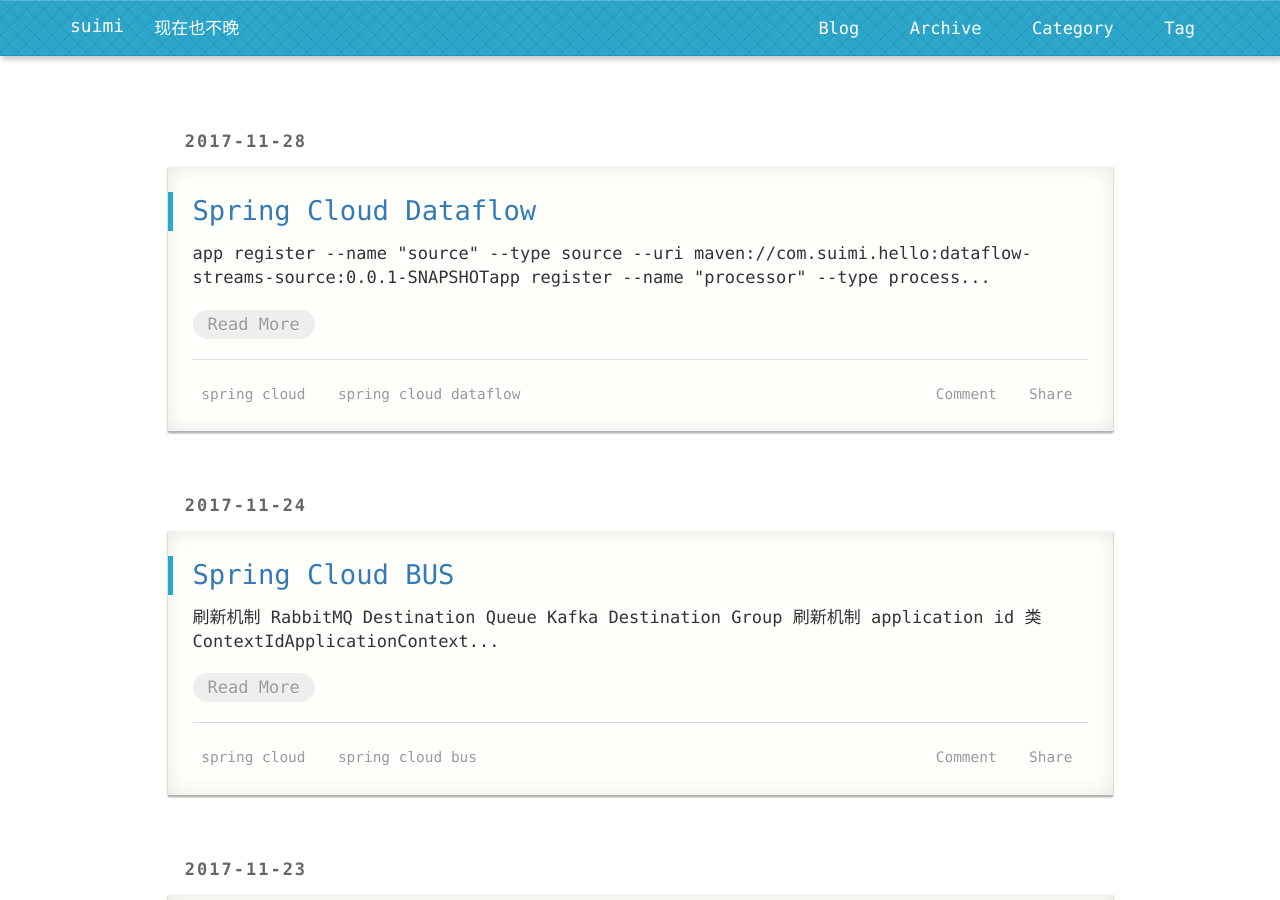
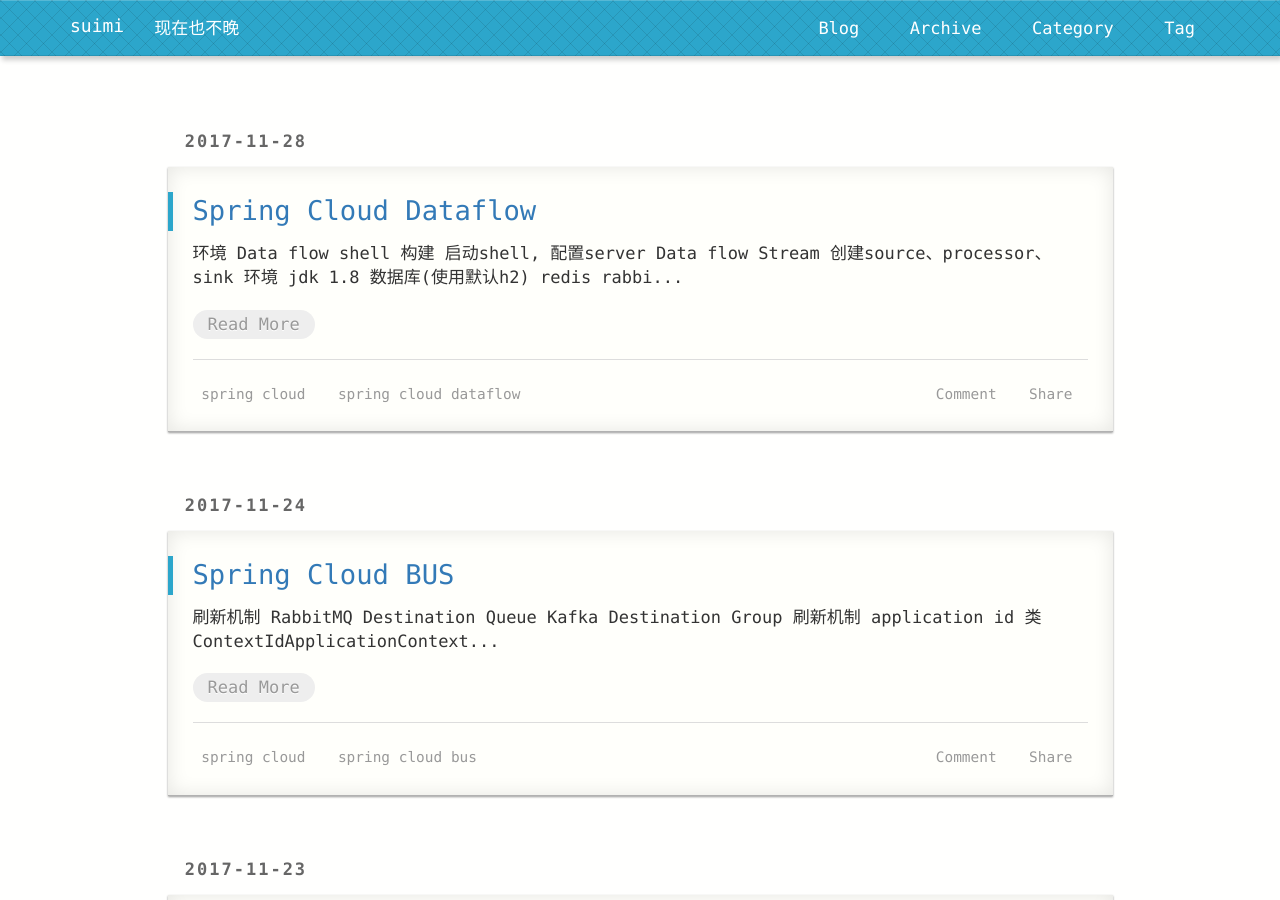
Before and after one commit to suimi/suimi.github.io, a Jekyll site: the page built from index.html, in a window 1280 px wide and 900 px high. Built offline with Jekyll 4.4.1, drawn with Linux system fonts in a browser that asks for light colours; nearby versions of some CDN libraries; the list of posts is cut into pages by our own code; comment, search, counter and statistics services are not loaded; a style sheet for code colours, icons or effects is not loaded; some of the changed lines change nothing that is shown.

Commit message:
spring cloud dataflow

````diff
--- a/_posts/2017-11-28-spring-cloud-dataflow.md
+++ b/_posts/2017-11-28-spring-cloud-dataflow.md
@@ -6,17 +6,184 @@
 * TOC
 {:toc}
 
+# 环境
+- jdk 1.8
+- 数据库(使用默认h2)
+- redis
+- rabbitmq
+- maven
+- spring cloud dataflow
+```xml
+<dependency>
+    <groupId>org.springframework.cloud</groupId>
+    <artifactId>spring-cloud-dataflow-dependencies</artifactId>
+    <version>1.2.3.RELEASE</version>
+    <type>pom</type>
+    <scope>import</scope>
+</dependency>
+<dependency>
+    <groupId>org.springframework.cloud</groupId>
+    <artifactId>spring-cloud-task-dependencies</artifactId>
+    <version>1.2.1.RELEASE</version>
+    <type>pom</type>
+    <scope>import</scope>
+</dependency>
+```
+# Data flow server
+1. pom.xml
+
+```xml
+<dependency>
+    <groupId>org.springframework.cloud</groupId>
+    <artifactId>spring-cloud-starter-dataflow-server-local</artifactId>
+</dependency>
+```
+
+2. `@EnableDataFlowServer`
+
+```java
+@SpringBootApplication
+@EnableDataFlowServer
+public class DataflowServerLocalApplication {
+
+    public static void main(String[] args) {
+        SpringApplication.run(DataflowServerLocalApplication.class, args);
+    }
+}
+
+```
+3. redis配置
+
+```
+spring:
+  redis:
+    host: 192.168.6.20
+    port: 7399
+    password: risetekpassok
+    database: 1
+```
+4. 启动服务
+
+ 服务器以端口9393启动,具体默认配置参见`spring-cloud-starter-dataflow-server-local#dataflow-server.yml` 与`spring-cloud-dataflow-server-core#dataflow-server-defaults.yml`。dashboard 地址`http://localhost:9393/dashboard`
+
+5. maven 配置
+
+由于在app 注册过程(后面会提到)会采用maven路径,在本地测试过程或是其他情形，需要更改maven配置(如localRepository, remote, repositoryes, proxy等),可以在server启动时，加入相应参数,如:
+```
+--maven.localRepository=mylocal
+--maven.remote-repositories.repo1.url=https://repo1
+--maven.remote-repositories.repo1.auth.username=user1
+--maven.remote-repositories.repo1.auth.password=pass1
+--maven.remote-repositories.repo1.snapshot-policy.update-policy=daily
+--maven.remote-repositories.repo1.snapshot-policy.checksum-policy=warn
+--maven.remote-repositories.repo1.release-policy.update-policy=never
+--maven.remote-repositories.repo1.release-policy.checksum-policy=fail
+--maven.remote-repositories.repo2.url=https://repo2
+--maven.remote-repositories.repo2.policy.update-policy=always
+--maven.remote-repositories.repo2.policy.checksum-policy=fail
+--maven.proxy.host=proxy1
+--maven.proxy.port=9010
+--maven.proxy.auth.username=proxyuser1
+--maven.proxy.auth.password=proxypass1
+```
+
+也可以采用环境变量方式。配置SPRING_APPLICATION_JSON的环境变量
+```json
+SPRING_APPLICATION_JSON='{
+  "maven": {
+    "local-repository": null,
+    "remote-repositories": {
+      "repo1": {
+        "url": "https://repo1",
+        "auth": {
+          "username": "repo1user",
+          "password": "repo1pass"
+        }
+      },
+      "repo2": {
+        "url": "https://repo2"
+      }
+    },
+    "proxy": {
+      "host": "proxyhost",
+      "port": 9018,
+      "auth": {
+        "username": "proxyuser",
+        "password": "proxypass"
+      }
+    }
+  }
+}'
+```
+- maven 的 localrepository 默认配置为`${user.home}/.m2/repository/`
+# Data flow shell
+## 构建
+ 构建过程与Data Flow Server一致,不同在于添加`@EnableDataFlowShell`注解,不需要配置redis
+```java
+ @SpringBootApplication
+ @EnableDataFlowShell
+ public class DataflowShellApplication {
+     public static void main(String[] args) {
+         SpringApplication.run(DataflowShellApplication.class, args);
+     }
+ }
+```
+
+## 启动shell, 配置server
+在同一机器的情况下不需要配置，其他情况可采用下面方式配置：
+```shell
+dataflow:> config server http://localhost:9393
+```
+
+# Data flow Stream
+
+## 创建source、processor、sink
+创建过程与Data Flow Server一致,不同在于绑定各自channel,增加cloud stream依赖及配置
+1. pom.xml
+```
+ <dependency>
+    <groupId>org.springframework.cloud</groupId>
+    <artifactId>spring-cloud-starter-stream-rabbit</artifactId>
+</dependency>
+```
+2. rabbitmq 配置
+```
+spring:
+  rabbitmq:
+    host: 192.168.6.164
+    port: 5672
+    username: user
+    password: pwd
+```
+
+## 注册 stream app
+- 注册格式:`app register --name <app name> --type <type> --uri maven://<groupId>:<artifactId>[:<extension>[:<classifier>]]:<version>`
+
+    `type` 支持 `source`,`processor`,`sink`,`task`
 ```
 app register --name "source" --type source --uri maven://com.suimi.hello:dataflow-streams-source:0.0.1-SNAPSHOT
 app register --name "processor" --type processor --uri maven://com.suimi.hello:dataflow-streams-processor:0.0.1-SNAPSHOT
 app register --name "sink" --type sink --uri maven://com.suimi.hello:dataflow-streams-sink:0.0.1-SNAPSHOT
+```
+- 查看注册列表 app list
+# 创建 stream 并部署
+Stream DSL描述了数据流在系统中流转过程的线性序列。
 
-stream create --name "stream" --definition 'source | processor | sink'
+例如，stream definition 为`http |transformer | cassandra`，每个管道符号连接应用程序的左右两边。命名通道可用于路由和将数据分发到多个消息传递目的地。
 
-stream deploy --name stream
+- 执行`stream create --name <stream name> --definition 'source | processor | sink'`
+- stream list 可以查看定义的stream
+- 执行 `stream deploy --name <stream name>` 部署stream
 
+部署成功后可在server看到具体部署信息及各app日志路径,根据该路径查看具体app日志信息.
+
+
+
+```
 app register --name "task" --type task --uri maven://com.suimi.hello:dataflow-task:0.0.1-SNAPSHOT
 task create myjob --difination task
 task launch myjob
 
 ```
+
+[github source](https://github.com/suimi/hello-mq/tree/master/data-flow)
````
